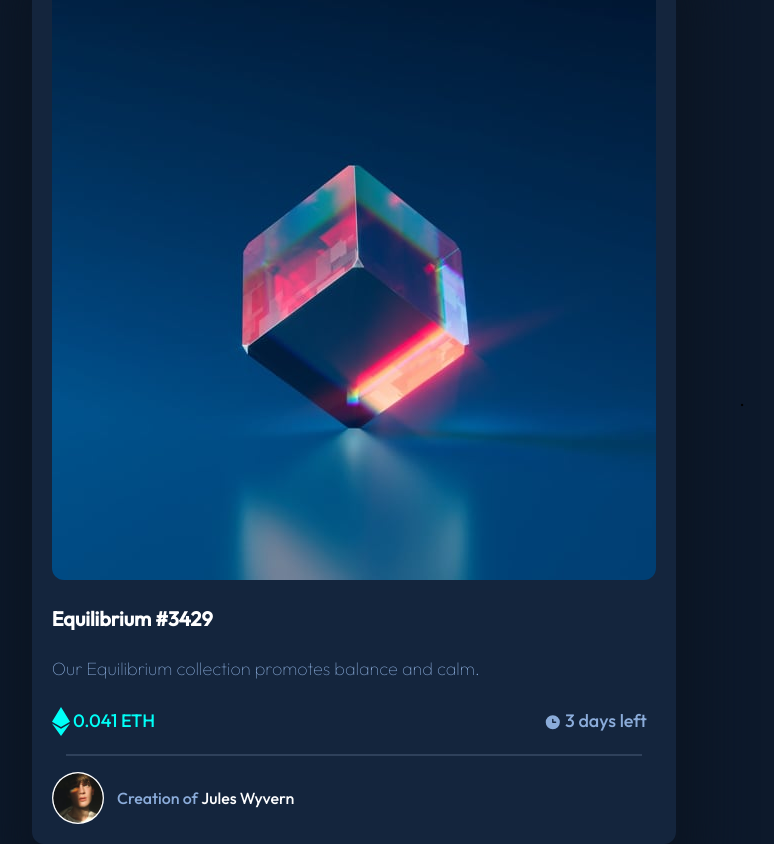
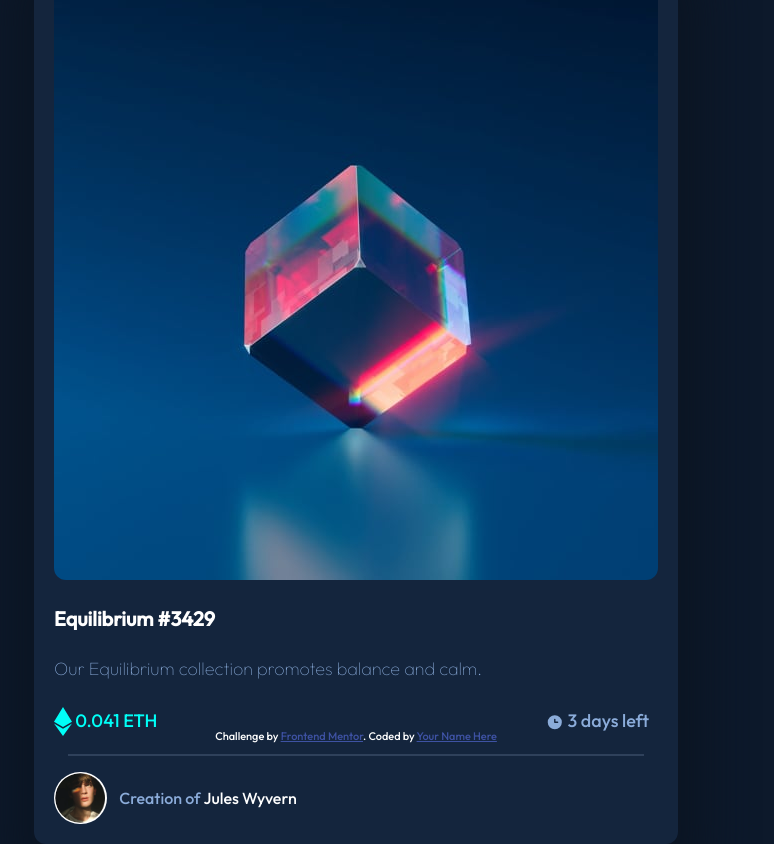
Before and after one commit to davidgomezfrieiro/Proyecto-FrontEnd-NFT, a plain HTML site: page index.html in a window 1280 px wide. Shown: the whole page, without its empty margins (284-1058 px from the left). Drawn offline with Linux system fonts and the light colour scheme.

Commit message:
finalizado

```diff
--- a/index.html
+++ b/index.html
@@ -1,6 +1,8 @@
 <!DOCTYPE html>
 <html lang="en">
+
 <head>
+
   <meta charset="UTF-8">
   <meta name="viewport" content="width=device-width, initial-scale=1.0"> <!-- displays site properly based on user's device -->
 
@@ -9,41 +11,63 @@
   <title>Frontend Mentor | NFT preview card component</title>
 
   <link rel="stylesheet" href="styles.css">
+
 </head>
+
 <body>
 
   <div class="card">
+
     <div class="content">
+
       <img class="nft" src="images/image-equilibrium.jpg" alt="Equilibrium">
 
+      <h1>Equilibrium #3429</h1>
 
-     <h1>Equilibrium #3429</h1>
+      <div>
+
        <p id="description">Our Equilibrium collection promotes balance and calm.</p>
+
         <div class="details">
+
           <div class="details--price">
             <img class="ethereum"  src="images/icon-ethereum.svg" alt="etehreum">
             <span id="price">
             0.041 ETH </span>
           </div>
+
           <div class="details--time">
             <img class="clock" src="images/icon-clock.svg" alt="clock">
             <span id="time">
             3 days left
             </span>
           </div>
+
         </div>
+
         <hr size=1px width= 95%>
+
         <div class="user">
           <img src="images/image-avatar.png" alt="avatar">
           &nbsp;&nbsp;
           <span class="creation-by">Creation of </span><span class="username">Jules Wyvern</span>
-      </div>
+
         </div>
 
       </div>
-  <!--class="attribution"
+
+    </div>
+
+  </div>
+
+  <footer class="attribution">
+
     Challenge by <a href="https://www.frontendmentor.io?ref=challenge" target="_blank">Frontend Mentor</a>.
-  Coded by <a href="#">Your Name Here</a>-->.
+    Coded by <a href="#">Your Name Here</a>
+
+  </footer>
 
 </body>
+
+
 </html>
--- a/styles.css
+++ b/styles.css
@@ -1,5 +1,6 @@
     @import url('https://fonts.googleapis.com/css2?family=Outfit:wght@500&display=swap');
     @import url('https://fonts.googleapis.com/css2?family=Outfit:wght@100;500&display=swap');
+
     body{
         background-color: hsl(217, 54%, 11%);
         background-size: cover;
@@ -8,12 +9,12 @@
         display: flex;
         justify-content: center;
         height: 100vh;
-        justify-content: center;
         align-items: center;
         margin: 0;
 
 
     }
+
     div.card{
         background-color: hsl(216, 50%, 16%) ;
 
@@ -31,6 +32,7 @@
 
 
     }
+
     div.content{
         flex: 1;
     }
@@ -60,21 +62,23 @@
     }
 
 
-
     #price{
         color: hsl(178, 100%, 50%);
         font-size: 18px;
 
     }
+
     #time{
 
         color: hsl(215, 51%, 70%);
         font-size: 18px;
     }
+
     .ethereum{
         width: 18px;
         height: auto;
     }
+
     .clock{
         width: 18px;
         height: auto;
@@ -84,12 +88,15 @@
         width: 49%;
         display: inline-block;
     }
+
     .details--time{
         text-align: right;
     }
+
     .ethereum, #price, .clock, #time{
         vertical-align: middle;
     }
+
     hr{
         margin-top: 1rem;
         margin-bottom: 1rem;
@@ -122,8 +129,13 @@
         vertical-align: middle;
 
     }
+
     .attribution {
         font-size: 11px; text-align: center;
+        color: hsl(0, 0%, 100%);
+        position: absolute;
+        top: 90%;
+
     }
 
     .attribution a {
```
Lines whose indentation alone changed are shown as unchanged.
